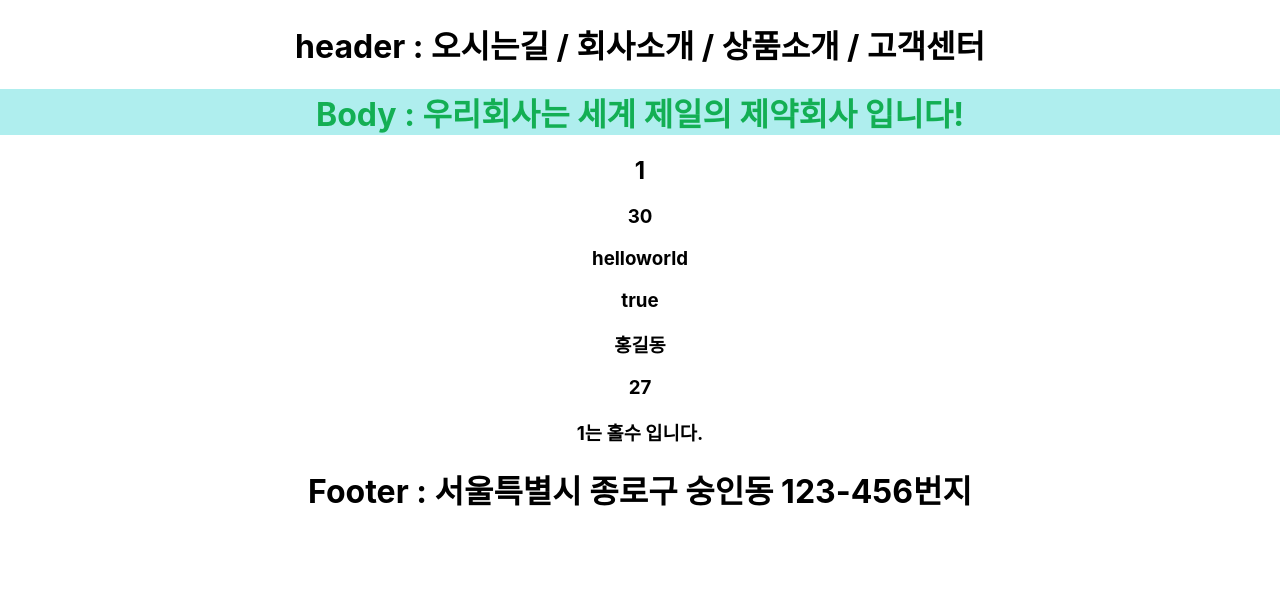
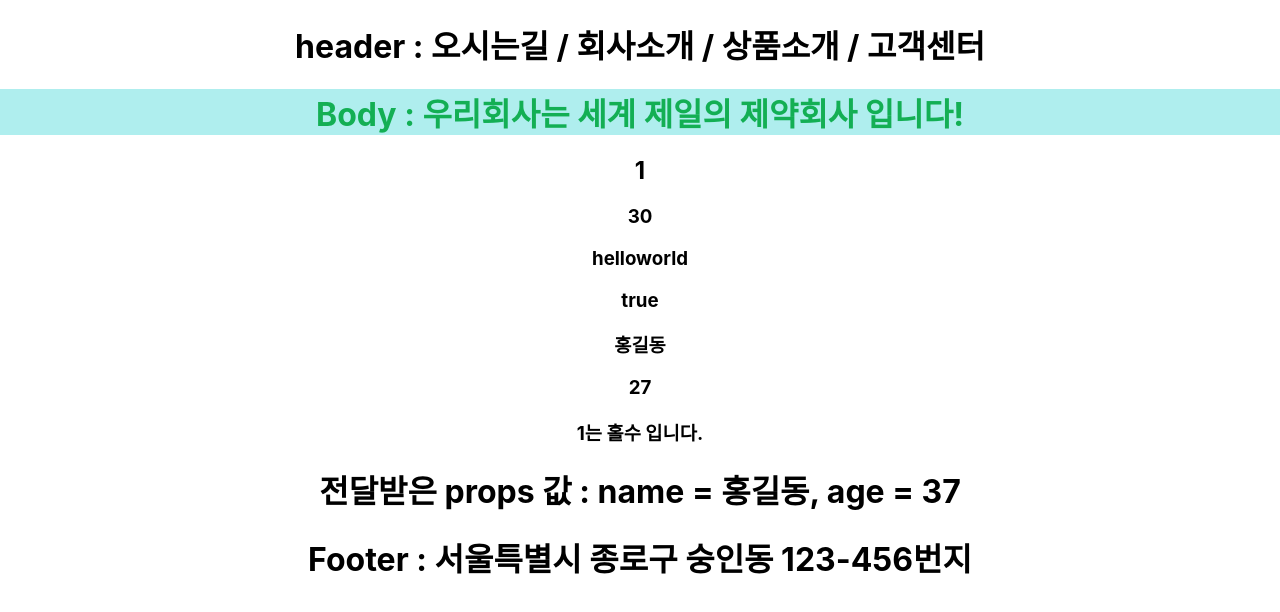
Before and after one commit to gyojincompany/react_chapter5-20250925, a React (Create React App) app: page / in a window 1280 px wide. Shown: the top 612 px of the page. Built offline with nearby package versions, Linux system fonts and the light colour scheme; the HTML template or start-up script is replaced by a standard one.

Commit message:
props 예제

```diff
--- a/src/App.js
+++ b/src/App.js
@@ -4,10 +4,12 @@ import Body from "./component/Body";
 import Footer from "./component/Footer";
 
 function App() { //App 컴포넌트
+  const name = "홍길동";
+  const age = 37;
   return (
     <div className="App">
       <Header />
-      <Body />
+      <Body name = {name} age = {age} />
       <Footer />
     </div>
   );
--- a/src/component/Body.js
+++ b/src/component/Body.js
@@ -1,7 +1,7 @@
 import React from "react";
 import "./Body.css";
 
-const Body = () => { //Body 컴포넌트
+const Body = (props) => { //Body 컴포넌트
   const number = 1;
   const number1 = 10;
   const number2 = 20;
@@ -30,6 +30,7 @@ const Body = () => { //Body 컴포넌트
       <h3>
         {number}는 {number % 2 == 0 ? "짝수":"홀수"} 입니다.
       </h3>
+      <h1>전달받은 props 값 : name = {props.name}, age = {props.age}</h1>
     {/* </React.Fragment> */}
     </>
   );
```
